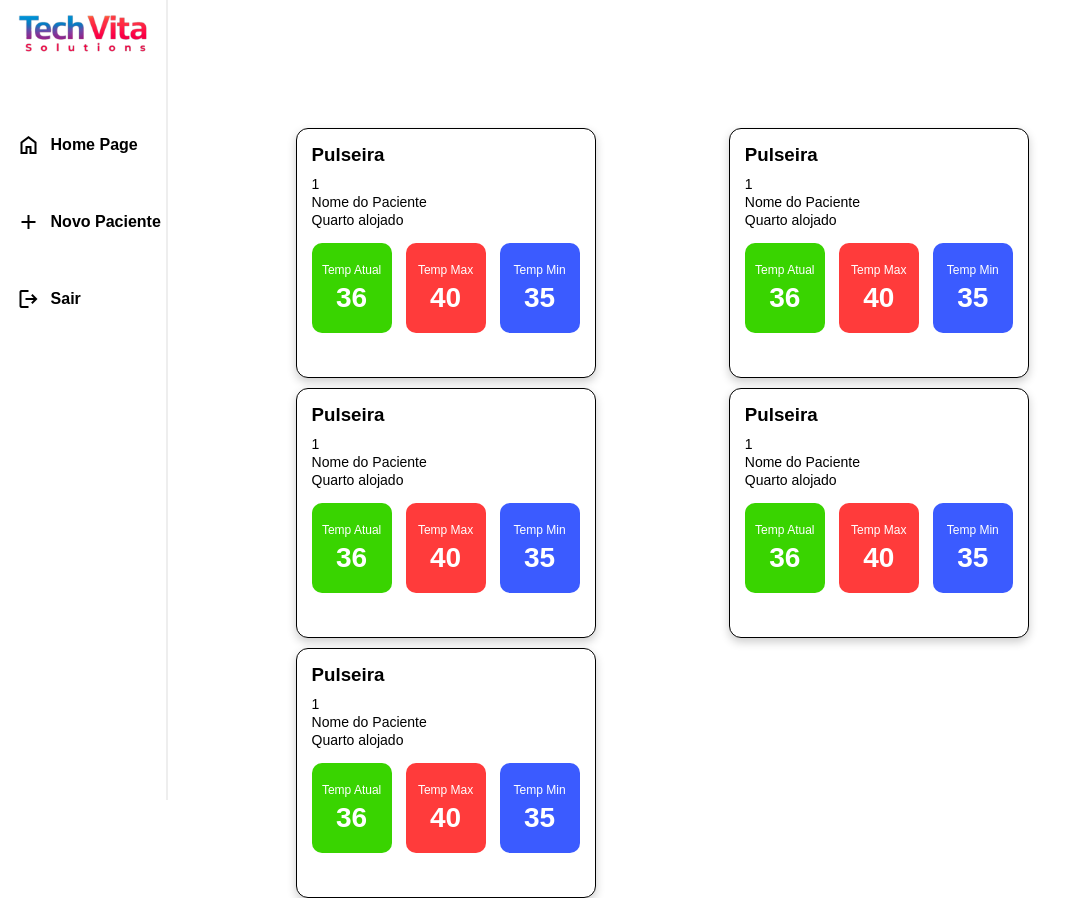
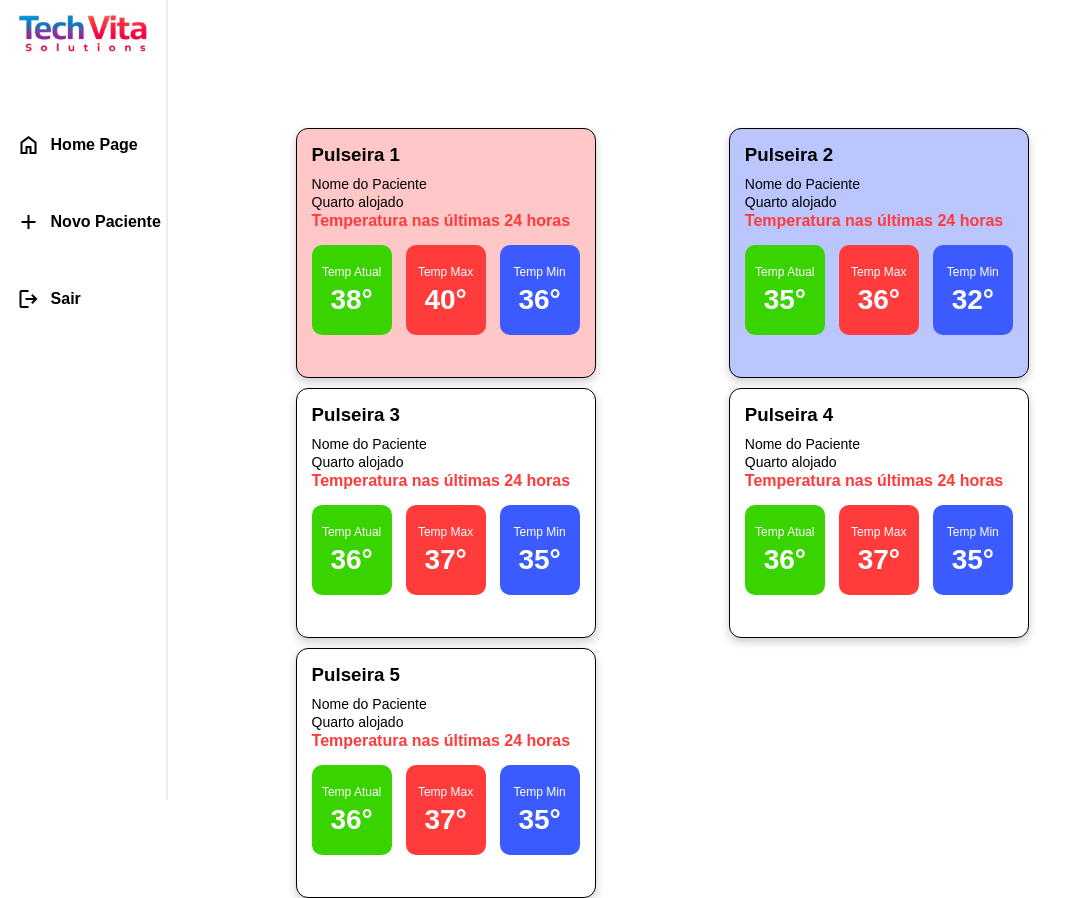
Before and after one commit to TawanLander/ProjetoPI-2026-01, a plain HTML site: page Site-Completo/Site-Pacientes/pacientes.html in a window 1280 px wide. Shown: the whole page, without its empty margins (0-1076 px from the left). Drawn offline with nearby package versions, Linux system fonts and the light colour scheme.

Commit message:
O que fizemos no dia da sprint

```diff
--- a/API/main.js
+++ b/API/main.js
@@ -8,7 +8,7 @@ const SERIAL_BAUD_RATE = 9600;
 const SERVIDOR_PORTA = 3300;
 
 // habilita ou desabilita a inserção de dados no banco de dados
-const HABILITAR_OPERACAO_INSERIR = false;
+const HABILITAR_OPERACAO_INSERIR = true;
 
 // função para comunicação serial
 const serial = async (
--- a/Site-Completo/Calculadora/sources/script.js
+++ b/Site-Completo/Calculadora/sources/script.js
@@ -10,7 +10,7 @@ function calcular() {
 
     let tempoPerdidoDia = tempo + intervalo;
 
-    let horasPerdidasMes = (tempoPerdidoDia * qtdEnfermeiros * 30) / 60;
+    let horasPerdidasMes = (tempoPerdidoDia * qtdEnfermeiros) / 60;
 
    let valorPerdido = horasPerdidasMes * valorHora;
 
@@ -19,6 +19,6 @@ function calcular() {
     total.innerHTML = "R$ " + totalConta.toFixed(2);
     totalC.innerHTML = "R$ " + totalComDesconto.toFixed(2);
 
-    div_hLivre.innerText = `${horasPerdidasMes} horas livres no mês`;
+    div_hLivre.innerText = `${horasPerdidasMes.toFixed(0)} horas livres no mês`;
     div_dEco.innerText = `R$ ${valorPerdido.toFixed(2)} de produtividade`;
 }
--- a/Site-Completo/Site-Pacientes/pacientes.html
+++ b/Site-Completo/Site-Pacientes/pacientes.html
@@ -37,133 +37,134 @@
     </div>
 
       <div class="c_cards">
-        <div class="card" onclick="window.location.href='../Site-DashBoard/dashboard.html'" style="cursor: pointer;">
-          <h3 class="titulo">Pulseira</h3>
+        <div class="card red" onclick="window.location.href='../Site-DashBoard/dashboard.html'" style="cursor: pointer;">
+          <h3 class="titulo">Pulseira 1</h3>
 
           <div class="info">
-            <p>1</p>
             <p>Nome do Paciente</p>
             <p>Quarto alojado</p>
           </div>
+            <span class="informacao">Temperatura nas últimas 24 horas</span>
+          <div class="temperaturas">
 
-          <div class="temperaturas">
             <div class="temp-box atual">
               <span class="label">Temp Atual</span>
-              <span class="valor">36</span>
+              <span class="valor">38°</span>
             </div>
 
             <div class="temp-box max">
               <span class="label">Temp Max</span>
-              <span class="valor">40</span>
+              <span class="valor">40°</span>
             </div>
 
             <div class="temp-box min">
               <span class="label">Temp Min</span>
-              <span class="valor">35</span>
+              <span class="valor">36°</span>
             </div>
           </div>
         </div>
-        <div class="card">
-          <h3 class="titulo">Pulseira</h3>
+
+        <div class="card blue" onclick="window.location.href='../Site-DashBoard/dashboard.html'" style="cursor: pointer;">
+          <h3 class="titulo">Pulseira 2</h3>
 
           <div class="info">
-            <p>1</p>
             <p>Nome do Paciente</p>
             <p>Quarto alojado</p>
           </div>
+            <span class="informacao">Temperatura nas últimas 24 horas</span>
+          <div class="temperaturas">
 
-          <div class="temperaturas">
             <div class="temp-box atual">
               <span class="label">Temp Atual</span>
-              <span class="valor">36</span>
+              <span class="valor">35°</span>
             </div>
 
             <div class="temp-box max">
               <span class="label">Temp Max</span>
-              <span class="valor">40</span>
+              <span class="valor">36°</span>
             </div>
 
             <div class="temp-box min">
               <span class="label">Temp Min</span>
-              <span class="valor">35</span>
+              <span class="valor">32°</span>
             </div>
           </div>
         </div>
-        <div class="card">
-          <h3 class="titulo">Pulseira</h3>
+        <div class="card" onclick="window.location.href='../Site-DashBoard/dashboard.html'" style="cursor: pointer;">
+          <h3 class="titulo">Pulseira 3</h3>
 
           <div class="info">
-            <p>1</p>
             <p>Nome do Paciente</p>
             <p>Quarto alojado</p>
           </div>
+            <span class="informacao">Temperatura nas últimas 24 horas</span>
+          <div class="temperaturas">
 
-          <div class="temperaturas">
             <div class="temp-box atual">
               <span class="label">Temp Atual</span>
-              <span class="valor">36</span>
+              <span class="valor">36°</span>
             </div>
 
             <div class="temp-box max">
               <span class="label">Temp Max</span>
-              <span class="valor">40</span>
+              <span class="valor">37°</span>
             </div>
 
             <div class="temp-box min">
               <span class="label">Temp Min</span>
-              <span class="valor">35</span>
+              <span class="valor">35°</span>
             </div>
           </div>
         </div>
-        <div class="card">
-          <h3 class="titulo">Pulseira</h3>
+        <div class="card" onclick="window.location.href='../Site-DashBoard/dashboard.html'" style="cursor: pointer;">
+          <h3 class="titulo">Pulseira 4</h3>
 
           <div class="info">
-            <p>1</p>
             <p>Nome do Paciente</p>
             <p>Quarto alojado</p>
           </div>
+            <span class="informacao">Temperatura nas últimas 24 horas</span>
+          <div class="temperaturas">
 
-          <div class="temperaturas">
             <div class="temp-box atual">
               <span class="label">Temp Atual</span>
-              <span class="valor">36</span>
+              <span class="valor">36°</span>
             </div>
 
             <div class="temp-box max">
               <span class="label">Temp Max</span>
-              <span class="valor">40</span>
+              <span class="valor">37°</span>
             </div>
 
             <div class="temp-box min">
               <span class="label">Temp Min</span>
-              <span class="valor">35</span>
+              <span class="valor">35°</span>
             </div>
           </div>
         </div>
-        <div class="card">
-          <h3 class="titulo">Pulseira</h3>
+        <div class="card" onclick="window.location.href='../Site-DashBoard/dashboard.html'" style="cursor: pointer;">
+          <h3 class="titulo">Pulseira 5</h3>
 
           <div class="info">
-            <p>1</p>
             <p>Nome do Paciente</p>
             <p>Quarto alojado</p>
           </div>
+            <span class="informacao">Temperatura nas últimas 24 horas</span>
+          <div class="temperaturas">
 
-          <div class="temperaturas">
             <div class="temp-box atual">
               <span class="label">Temp Atual</span>
-              <span class="valor">36</span>
+              <span class="valor">36°</span>
             </div>
 
             <div class="temp-box max">
               <span class="label">Temp Max</span>
-              <span class="valor">40</span>
+              <span class="valor">37°</span>
             </div>
 
             <div class="temp-box min">
               <span class="label">Temp Min</span>
-              <span class="valor">35</span>
+              <span class="valor">35°</span>
             </div>
           </div>
         </div>
--- a/Site-Completo/Site-Pacientes/sources/style.css
+++ b/Site-Completo/Site-Pacientes/sources/style.css
@@ -25,40 +25,6 @@ img {
   max-width: 100%;
   height: auto;
 }
-
-
-#container_header {
-  display: flex;
-  justify-content: space-between;
-  padding: 10px;
-  border-bottom: 2px solid #eeeeee;
-
-}
-
-#container_header img {
-  width: 150px;
-  margin-left: 20px;
-
-}
-
-#container_header #navbar {
-  display: flex;
-  gap: 20px;
-  list-style: none;
-  margin-right: 20px;
-}
-
-#container_header #navbar li a:hover {
-  opacity: 1;
-  text-decoration: underline;
-}
-
-#container_header #navbar li a {
-  text-decoration: none;
-  color: black;
-  font-weight: bold
-}
-
 
 .sidebar {
   display: flex;
@@ -197,3 +163,17 @@ img {
 @view-transition {
   navigation: auto;
 }
+
+.informacao{
+  font-weight: bold;
+  font-size: 16px;
+  color: #ff3b3b;
+}
+
+.red{
+  background-color: hsl(0, 100%, 89%) !important;
+}
+
+.blue{
+  background-color: #bbc6ff !important;
+}
```
Also changed, not shown: Site-Completo/Site-Institucional/index.html (+1 -1 lines), 3 other files.
